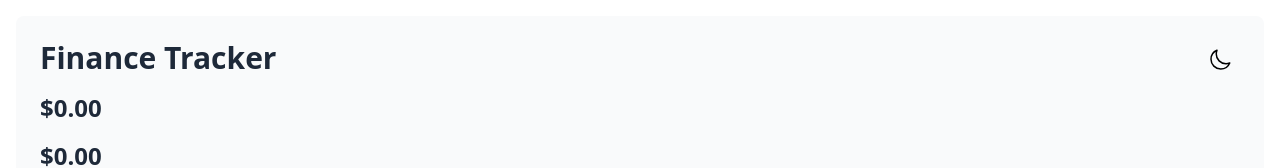
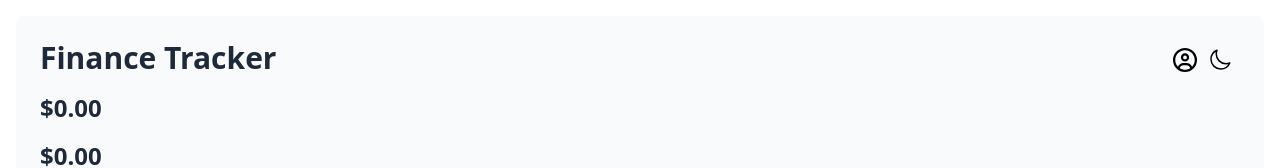
Before and after one commit to Obiwumma/Personal-Finance-Tracker, a React (Vite) app in the folder personal-finance-tracker/: page / in a window 1280 px wide. Shown: the top 168 px of the page. Built offline with nearby package versions, Linux system fonts and the light colour scheme.

Commit message:
Added font awsome icons

```diff
--- a/personal-finance-tracker/index.html
+++ b/personal-finance-tracker/index.html
@@ -5,6 +5,7 @@
     <link rel="icon" type="image/svg+xml" href="/vite.svg" />
     <meta name="viewport" content="width=device-width, initial-scale=1.0" />
     <title>Finance Tracker</title>
+    <link rel="stylesheet" href="Fontawesome/css/all.css">
   </head>
   <body>
     <div id="root"></div>
--- a/personal-finance-tracker/src/App.jsx
+++ b/personal-finance-tracker/src/App.jsx
@@ -2,8 +2,7 @@ import { useState, useEffect } from 'react'
 import { BrowserRouter, Routes, Route, } from 'react-router-dom'
 import { library } from '@fortawesome/fontawesome-svg-core';
 import { FontAwesomeIcon } from '@fortawesome/react-fontawesome';
-import { faTrash } from '@fortawesome/free-solid-svg-icons';
-import './App.css'
+
 
 
 
--- a/personal-finance-tracker/src/components/StatHeader.jsx
+++ b/personal-finance-tracker/src/components/StatHeader.jsx
@@ -1,6 +1,14 @@
 import { useTransactionStore } from "../store/transactionStore";
 import { useMemo } from "react";
 import { Link } from "react-router-dom";
+import { library } from '@fortawesome/fontawesome-svg-core';
+import { FontAwesomeIcon } from '@fortawesome/react-fontawesome';
+/* import all the icons in Free Solid, Free Regular, and Brands styles */
+import { fas } from '@fortawesome/free-solid-svg-icons'
+import { far } from '@fortawesome/free-regular-svg-icons'
+import { fab } from '@fortawesome/free-brands-svg-icons'
+
+library.add(fas, far, fab)
 
 function StatHeader() {
   const {transactions} = useTransactionStore();
@@ -27,6 +35,7 @@ function StatHeader() {
             <p className='text-2xl font-semibold text-gray-800 '>{new Intl.NumberFormat("en-US", { style: "currency", currency: "USD" }).format(balance)}</p>
           </div>
           <div className='my-4'>
+
             <p className='text-2xl font-semibold text-gray-800 '>{new Intl.NumberFormat("en-US", { style: "currency", currency: "USD" }).format(totalIncome)}</p>
             <p className='text-2xl font-semibold text-gray-800 '>{new Intl.NumberFormat("en-US", { style: "currency", currency: "USD" }).format(totalExpense)}</p>
           </div>
--- a/personal-finance-tracker/src/components/ThemeIcon.jsx
+++ b/personal-finance-tracker/src/components/ThemeIcon.jsx
@@ -1,12 +1,22 @@
+import { library } from '@fortawesome/fontawesome-svg-core';
+import { FontAwesomeIcon } from '@fortawesome/react-fontawesome';
+/* import all the icons in Free Solid, Free Regular, and Brands styles */
+import { fas } from '@fortawesome/free-solid-svg-icons'
+import { far } from '@fortawesome/free-regular-svg-icons'
+import { fab } from '@fortawesome/free-brands-svg-icons'
 
+library.add(fas, far, fab)
 
 function ThemeIcons() {
 
   return(<>
-      <div className="m-2">
+      <div className="m-2 flex items-start justify-center gap-2">
+        <div className='flex flex-col '><FontAwesomeIcon icon="fa-regular fa-circle-user" size="xl" /> <p className='hidden'>My Profile</p></div>
+
         <svg  xmlns="http://www.w3.org/2000/svg" fill="none" viewBox="0 0 24 24" strokeWidth={1.5} stroke="currentColor" className="size-6">
           <path strokeLinecap="round" strokeLinejoin="round" d="M21.752 15.002A9.72 9.72 0 0 1 18 15.75c-5.385 0-9.75-4.365-9.75-9.75 0-1.33.266-2.597.748-3.752A9.753 9.753 0 0 0 3 11.25C3 16.635 7.365 21 12.75 21a9.753 9.753 0 0 0 9.002-5.998Z" />
         </svg>
+
       </div>
   </>)
 }
--- a/personal-finance-tracker/src/context/ThemeContext.jsx
+++ b/personal-finance-tracker/src/context/ThemeContext.jsx
@@ -7,7 +7,7 @@ export function ThemeProvider({ children }) {
     const savedMode = localStorage.getItem("dark-mode");
     return savedMode === "true"; // default: false if nothing saved
   });
-
+//https://www.youtube.com/watch?v=drWn3MP9bmU
   // Effect: update localStorage + body class whenever theme changes
   useEffect(() => {
     localStorage.setItem("dark-mode", theme);
```
Also changed, not shown: personal-finance-tracker/package.json (+5 -4 lines), 1 other file (tests, documents, lock files or other folders).
